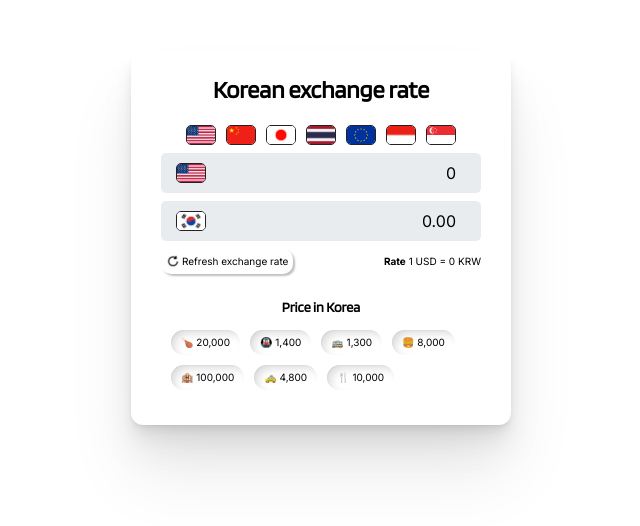
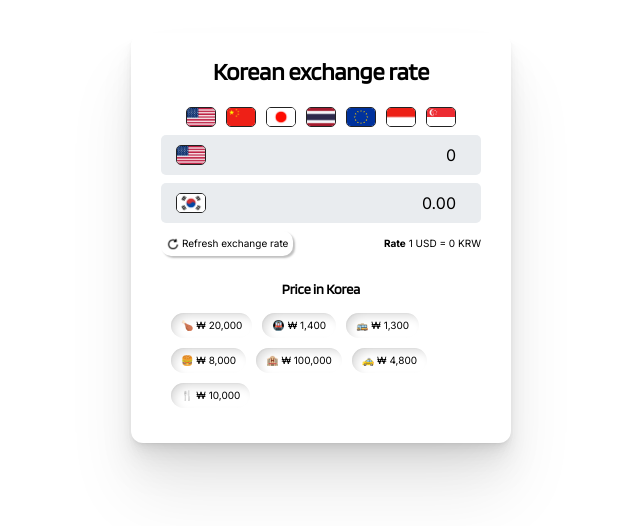
Before and after one commit to boohyunsik/riverbank-exchange-rate, a Next.js app: page / in a window 1280 px wide. Shown: the part 162-688 px from the top of the page, without its empty margins (319-959 px from the left). Built offline with nearby package versions, Linux system fonts and the light colour scheme; no server answers.

Commit message:
fix: add won and title

```diff
--- a/app/page.tsx
+++ b/app/page.tsx
@@ -96,7 +96,7 @@ export default function Home() {
           {
               prices.map((price) => {
                   return (
-                      <div key={price.id} id={"price_component"}>{`${price.icon} ${price.price.toLocaleString('kr-KR')}`}</div>
+                      <div key={price.id} id={"price_component"}>{`${price.icon} ₩ ${price.price.toLocaleString('kr-KR')}`}</div>
                   )
               })
           }
```
